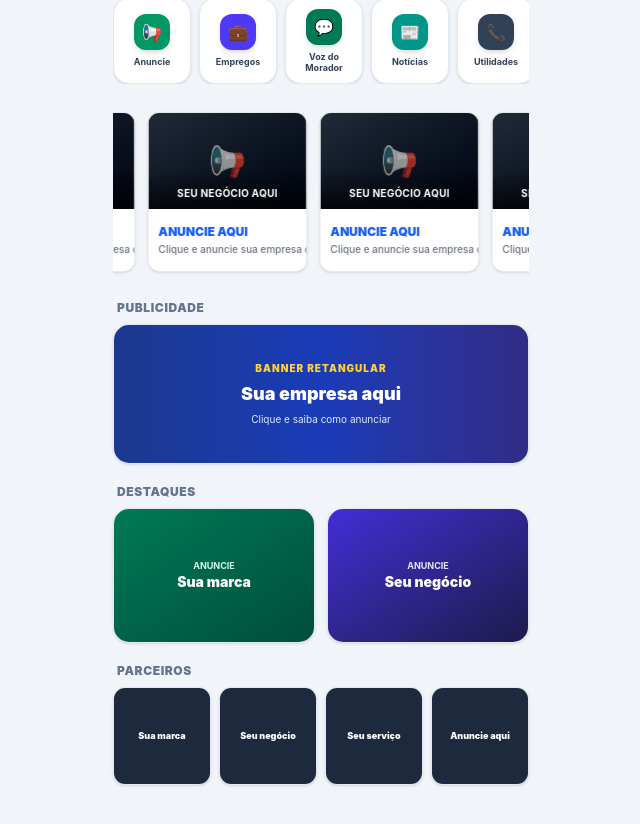
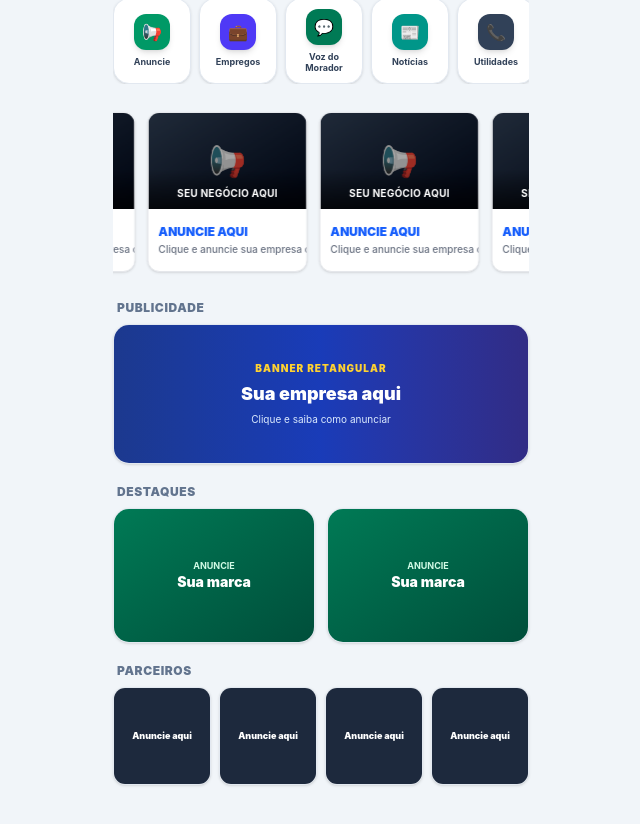
Before and after one commit to GERALDOF1978/Sobradao360, a Next.js app: page / in a window 1280 px wide. Shown: the part 456-1280 px from the top of the page, without its empty margins (319-959 px from the left). Built offline with nearby package versions, Linux system fonts and the light colour scheme; no server answers; the database is empty.

Commit message:
Configura banners dos contratos nas tres areas da Home

```diff
--- a/src/app/page.tsx
+++ b/src/app/page.tsx
@@ -1,6 +1,9 @@
 "use client";
 
 import Link from "next/link";
+import { useEffect, useState } from "react";
+import { collection, getDocs, query, where } from "firebase/firestore";
+import { db } from "@/lib/firebase";
 
 import NegociosMarquee from "@/components/NegociosMarquee";
 
@@ -37,7 +40,95 @@ const servicosRapidos = [
   },
 ];
 
+type Exibicao = {
+  marquee?: boolean;
+  publicidade?: boolean;
+  destaques?: boolean;
+  parceiros?: boolean;
+};
+
+type AnuncioHome = {
+  id: string;
+  lojaId: string;
+  nome: string;
+  bannerUrl: string;
+  exibicao: Exibicao;
+};
+
+function dataTimestamp(valor: unknown): Date | null {
+  if (valor && typeof valor === "object" && "toDate" in valor) {
+    const toDate = (valor as { toDate?: () => Date }).toDate;
+    if (typeof toDate === "function") return toDate();
+  }
+  if (valor instanceof Date) return valor;
+  if (typeof valor === "string" || typeof valor === "number") {
+    const data = new Date(valor);
+    return Number.isNaN(data.getTime()) ? null : data;
+  }
+  return null;
+}
+
 export default function Home() {
+  const [anunciosHome, setAnunciosHome] = useState<AnuncioHome[]>([]);
+
+  useEffect(() => {
+    async function carregarAnunciosHome() {
+      try {
+        const [lojasSnapshot, contratosSnapshot] = await Promise.all([
+          getDocs(query(collection(db, "lojas_parceiras"), where("ativo", "==", true))),
+          getDocs(query(collection(db, "contratos_anuncio"), where("status", "==", "ativo"))),
+        ]);
+
+        const lojas = new Map<string, Record<string, unknown>>();
+        lojasSnapshot.docs.forEach((doc) => {
+          lojas.set(doc.id, doc.data() as Record<string, unknown>);
+        });
+
+        const agora = new Date();
+        const lista: AnuncioHome[] = [];
+
+        contratosSnapshot.docs.forEach((doc) => {
+          const contrato = doc.data() as Record<string, unknown>;
+          const lojaId = typeof contrato.lojaId === "string" ? contrato.lojaId : "";
+          const loja = lojas.get(lojaId);
+          if (!loja) return;
+
+          const bannerUrl = typeof loja.bannerUrl === "string" ? loja.bannerUrl : "";
+          if (!bannerUrl) return;
+
+          const inicio = dataTimestamp(contrato.inicio);
+          const vencimento = dataTimestamp(contrato.vencimento);
+          if (inicio && inicio > agora) return;
+          if (vencimento && vencimento < agora) return;
+
+          const exibicao =
+            contrato.exibicao && typeof contrato.exibicao === "object"
+              ? (contrato.exibicao as Exibicao)
+              : {};
+
+          lista.push({
+            id: doc.id,
+            lojaId,
+            nome: typeof loja.nome === "string" ? loja.nome : "",
+            bannerUrl,
+            exibicao,
+          });
+        });
+
+        setAnunciosHome(lista);
+      } catch (erro) {
+        console.error("Erro ao carregar publicidade dos parceiros:", erro);
+        setAnunciosHome([]);
+      }
+    }
+
+    carregarAnunciosHome();
+  }, []);
+
+  const publicidade = anunciosHome.filter((item) => item.exibicao.publicidade);
+  const destaques = anunciosHome.filter((item) => item.exibicao.destaques);
+  const parceiros = anunciosHome.filter((item) => item.exibicao.parceiros);
+
   return (
     <div className="min-h-screen bg-slate-100 text-slate-900 pb-16 font-sans">
 
@@ -132,24 +223,22 @@ export default function Home() {
             className="block w-full bg-white border border-slate-200 rounded-2xl overflow-hidden shadow-sm hover:border-amber-400 hover:shadow-md transition"
           >
 
-            <div className="aspect-[3/1] bg-gradient-to-r from-blue-900 via-blue-800 to-indigo-900 flex items-center justify-center">
-
-              <div className="text-center px-4">
-
-                <p className="text-[10px] text-amber-300 font-black uppercase tracking-widest">
-                  Banner Retangular
-                </p>
-
-                <p className="text-lg font-black text-white mt-1">
-                  Sua empresa aqui
-                </p>
-
-                <p className="text-[10px] text-blue-100 mt-1">
-                  Clique e saiba como anunciar
-                </p>
-
+            <div className="aspect-[3/1] w-full bg-slate-200 overflow-hidden">
+              {publicidade[0] ? (
+                <img
+                  src={publicidade[0].bannerUrl}
+                  alt={publicidade[0].nome || "Publicidade"}
+                  className="block h-full w-full object-cover"
+                />
+              ) : (
+                <div className="flex h-full w-full items-center justify-center bg-gradient-to-r from-blue-900 via-blue-800 to-indigo-900 text-center px-4">
+                  <div>
+                    <p className="text-[10px] text-amber-300 font-black uppercase tracking-widest">Banner Retangular</p>
+                    <p className="text-lg font-black text-white mt-1">Sua empresa aqui</p>
+                    <p className="text-[10px] text-blue-100 mt-1">Clique e saiba como anunciar</p>
                   </div>
-
+                </div>
+              )}
             </div>
 
           </Link>
@@ -172,53 +261,27 @@ export default function Home() {
           </div>
 
           <div className="grid grid-cols-2 gap-3">
-
+            {[0, 1].map((indice) => {
+              const item = destaques[indice];
+              return (
                 <Link
-              href="/loja-explicativa?anunciante=novo"
-              className="aspect-[3/2] bg-white border border-slate-200 rounded-2xl overflow-hidden shadow-sm hover:border-amber-400 transition"
+                  key={item?.id || `destaque-vazio-${indice}`}
+                  href={item ? `/loja/${item.lojaId}` : "/loja-explicativa?anunciante=novo"}
+                  className="aspect-[3/2] w-full bg-white border border-slate-200 rounded-2xl overflow-hidden shadow-sm hover:border-amber-400 transition"
                 >
-
-              <div className="w-full h-full bg-gradient-to-br from-emerald-700 to-emerald-900 flex items-center justify-center p-3 text-center">
-
+                  {item ? (
+                    <img src={item.bannerUrl} alt={item.nome || "Destaque"} className="block h-full w-full object-cover" />
+                  ) : (
+                    <div className="flex h-full w-full items-center justify-center bg-gradient-to-br from-emerald-700 to-emerald-900 p-3 text-center">
                       <div>
-
-                  <p className="text-[9px] text-emerald-100 font-bold uppercase">
-                    Anuncie
-                  </p>
-
-                  <p className="text-sm font-black text-white">
-                    Sua marca
-                  </p>
-
+                        <p className="text-[9px] text-emerald-100 font-bold uppercase">Anuncie</p>
+                        <p className="text-sm font-black text-white">Sua marca</p>
                       </div>
-
                     </div>
-
+                  )}
                 </Link>
-
-            <Link
-              href="/loja-explicativa?anunciante=novo"
-              className="aspect-[3/2] bg-white border border-slate-200 rounded-2xl overflow-hidden shadow-sm hover:border-amber-400 transition"
-            >
-
-              <div className="w-full h-full bg-gradient-to-br from-indigo-700 to-indigo-950 flex items-center justify-center p-3 text-center">
-
-                <div>
-
-                  <p className="text-[9px] text-indigo-100 font-bold uppercase">
-                    Anuncie
-                  </p>
-
-                  <p className="text-sm font-black text-white">
-                    Seu negócio
-                  </p>
-
-                </div>
-
-              </div>
-
-            </Link>
-
+              );
+            })}
           </div>
 
         </section>
@@ -239,30 +302,24 @@ export default function Home() {
           </div>
 
           <div className="grid grid-cols-4 gap-2">
-
-            {[
-              "Sua marca",
-              "Seu negócio",
-              "Seu serviço",
-              "Anuncie aqui",
-            ].map((titulo) => (
+            {[0, 1, 2, 3].map((indice) => {
+              const item = parceiros[indice];
+              return (
                 <Link
-                key={titulo}
-                href="/loja-explicativa?anunciante=novo"
-                className="aspect-square bg-white border border-slate-200 rounded-xl overflow-hidden shadow-sm hover:border-amber-400 transition"
+                  key={item?.id || `parceiro-vazio-${indice}`}
+                  href={item ? `/loja/${item.lojaId}` : "/loja-explicativa?anunciante=novo"}
+                  className="aspect-square w-full bg-white border border-slate-200 rounded-xl overflow-hidden shadow-sm hover:border-amber-400 transition"
                 >
-
-                <div className="w-full h-full bg-slate-800 flex items-center justify-center p-2 text-center">
-
-                  <span className="text-[9px] font-black text-white leading-tight">
-                    {titulo}
-                  </span>
-
+                  {item ? (
+                    <img src={item.bannerUrl} alt={item.nome || "Parceiro"} className="block h-full w-full object-cover" />
+                  ) : (
+                    <div className="flex h-full w-full items-center justify-center bg-slate-800 p-2 text-center">
+                      <span className="text-[9px] font-black text-white leading-tight">Anuncie aqui</span>
                     </div>
-
+                  )}
                 </Link>
-            ))}
-
+              );
+            })}
           </div>
 
         </section>
```
Lines whose indentation alone changed are shown as unchanged.
